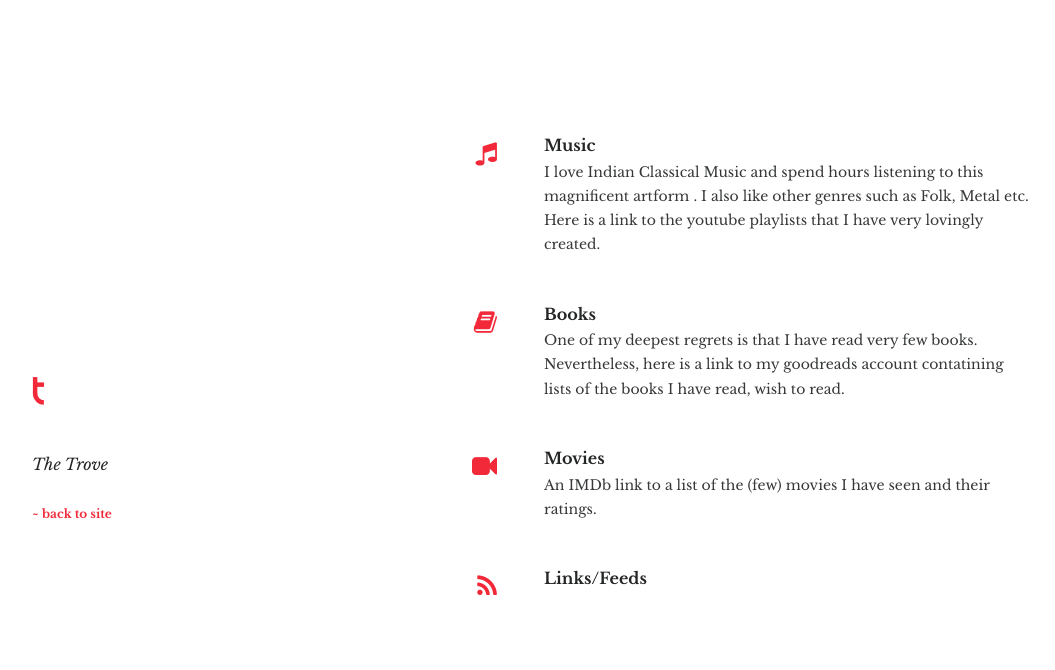
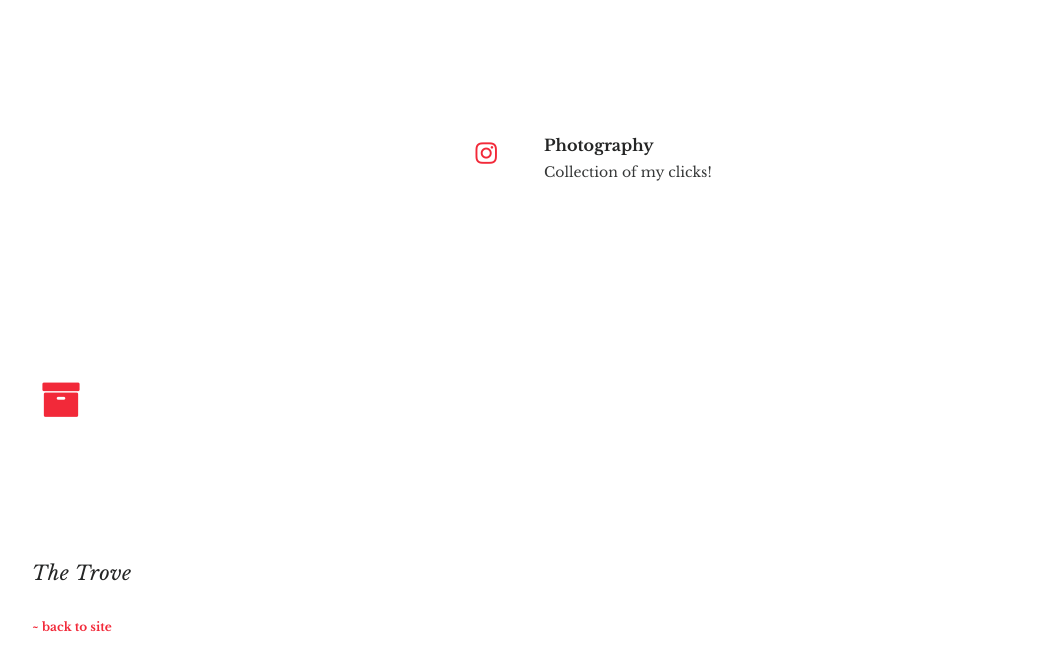
Before and after one commit to sharat910/old-personal-website, a plain HTML site: page trove.html in a window 1280 px wide. Shown: the whole page, without its empty margins (108-1163 px from the left). Drawn offline with nearby package versions, Linux system fonts and the light colour scheme.

Commit message:
Editing...

```diff
--- a/trove.html
+++ b/trove.html
@@ -49,20 +49,21 @@
   <body>
     <div class="wrapper">
       <header>
-  <div class="logo">
-    <a href="http://mittaltushant.github.io">
-    <svg aria-hidden="true" role="img" width="46" height="61" viewBox="0 0 103 136" cwidth="46" height="61" viewBox="0 0 103 136"lass="letter letter-t letter-1" style="opacity: 1; transition: opacity 1s;"><path d="m 27 57 m 0 -20 a 20 20 0 1 1 0 40 a 20 20 0 1 1 0 -40" stroke-width="10" stroke-linecap="butt" stroke="#F22939" fill="none" style="stroke-dashoffset: 251.363; stroke-dasharray: 125.681, 188.522, 32.4204;"></path><path d="m 7 0 l 0 114" stroke-width="10" stroke-linecap="butt" stroke="#F22939" fill="none" style="stroke-dashoffset: 228; stroke-dasharray: 114, 134, 37;"></path><path d="m 0 37 l 54 0" stroke-width="10" stroke-linecap="butt" stroke="#F22939" fill="none" style="stroke-dashoffset: 108; stroke-dasharray: 54, 61, 20;"></path></svg></a>
-    <div class="under under-small">
-      <h2 itemprop="name headline"><em>The Trove</em></h2>
-      <a class="back accent" href="http://mittaltushant.github.io">~ back to site</a>
+
+    <div class="logo">
+    <span class="accent icons-large"><i class="fa fa-archive"></i></span>
+    <div class="under under-large">
+      <h1 itemprop="name headline"><em>The Trove</em></h1>
+      <a class="back accent" href="/">~ back to site</a>
     </div>
+
   </div>
   <hr />
 </header>
 <main>
 <ul>
 
-      <li>
+      <!-- <li>
         <a class="post" href="https://www.youtube.com/user/mittaltushant/playlists">
           <span class="accent icons"><i class="fa fa-music"></i></span>
           <div class="post-details">
@@ -71,21 +72,20 @@
             I also like other genres such as Folk, Metal etc. Here is a link to the youtube playlists that I have very lovingly created.  </p>
           </div>
         </a>
-      </li>
+      </li> -->
 
 
       <li>
-        <a class="post" href="https://www.goodreads.com/review/list/5541564">
-          <span class="accent icons"><i class="fa fa-book"></i></span>
+        <a class="post" href="https://www.instagram.com/sharat910">
+          <span class="accent icons"><i class="fa fa-instagram"></i></span>
           <div class="post-details">
-            <h2>Books</h2>
-            <p class="excerpt"> One of my deepest regrets is that I have read very few books.
-            Nevertheless, here is a link to my goodreads account contatining lists of the books I have read, wish to read.</p>
+            <h2>Photography</h2>
+            <p class="excerpt"> Collection of my clicks!</p>
           </div>
         </a>
       </li>
 
-       <li>
+       <!-- <li>
         <a class="post" href="http://www.imdb.com/user/ur59033739/ratings">
           <span class="accent icons"><i class="fa fa-video-camera"></i></span>
           <div class="post-details">
@@ -93,9 +93,9 @@
             <p class="excerpt">An IMDb link to a list of the (few) movies I have seen and their ratings. </p>
           </div>
         </a>
-      </li>
+      </li> -->
 
-       <li>
+       <!-- <li>
         <a class="post" href="links.html">
           <span class="accent icons"><i class="fa fa-feed"></i></span>
           <div class="post-details">
@@ -103,7 +103,7 @@
             <p class="excerpt"></p>
           </div>
         </a>
-      </li>
+      </li> -->
 
   </ul>
 </main>
```
Also changed, not shown: projects.html (+3 -4 lines), talks.html (+1 -1 lines).
